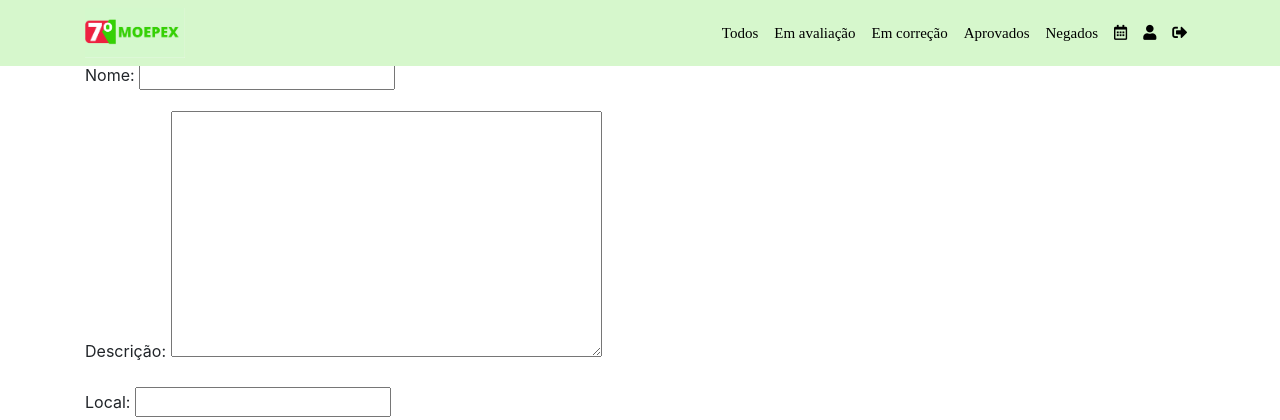
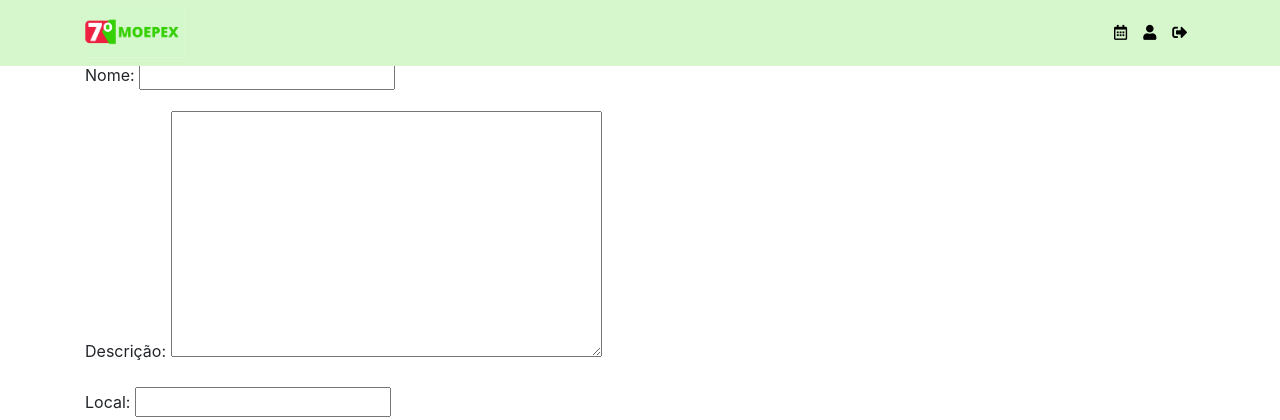
Before and after one commit to ifrs-dev/moepex, a Django app: page /eventos/novo in a window 1280 px wide. Shown: the top 420 px of the page. Run offline with Django 3.2, Linux system fonts and the light colour scheme; the visitor is signed in with stand-in values (Sample User, id 1); parts of the project's set-up code (start-up, migrations or seed data) failed here and were passed over; some libraries are stand-ins or nearby versions.

Commit message:
events table

```diff
--- a/event_site/templates/event_site/base.html
+++ b/event_site/templates/event_site/base.html
@@ -24,26 +24,9 @@
         </button>
         <div class="collapse navbar-collapse" id="navbarResponsive">
           <ul class="navbar-nav ml-auto">
-            {% if request.user.is_superuser%}
-            <li class="nav-item">
-              <a class="nav-link" href="{% url 'home' %}">Todos</a>
-            </li>
-            <li class="nav-item">
-              <a class="nav-link" href="{% url 'event-inavaliation' %}">Em avaliação</a>
-            </li>
-            <li class="nav-item">
-              <a class="nav-link" href="{% url 'event-incorrections' %}">Em correção</a>
-            </li>
-            <li class="nav-item">
-              <a class="nav-link" href="{% url 'event-approved' %}">Aprovados</a>
-            </li>
-            <li class="nav-item">
-              <a class="nav-link" href="{% url 'event-noapproved' %}">Negados</a>
-            </li>
-            {% endif %}
-            {% if request.user.is_staff %}
+            {% if request.user.is_superuser %}
               <li class="nav-item">
-                <a class="nav-link" href="#">
+                <a class="nav-link" href="{% url 'event-list' %}">
                   <i class="far fa-calendar-alt"></i>
                 </a>
               </li>
--- a/events/views.py
+++ b/events/views.py
@@ -21,14 +21,14 @@ class EventDetailView(DetailView):
     template_name = 'events/event-detail.html'
 
 
-class EventListView(EventListView):
+class EventListView(ListView):
     model = Event
-    template_name = 'event_site/event-list.html'
+    template_name = 'events/event-list.html'
 
     def get_context_data(self, *args, **kwargs):
         context = super().get_context_data(*args, **kwargs)
         context['inavaliation'] = Event.objects.filter(status=1)
         context['approved'] = Event.objects.filter(status=2)
-        context['incorrections'] = Event.objects.filter(status=2)
-        context['notapproved'] = Event.objects.filter(status=2)
+        context['incorrections'] = Event.objects.filter(status=3)
+        context['notapproved'] = Event.objects.filter(status=4)
         return context
--- a/project/static/css/style.css
+++ b/project/static/css/style.css
@@ -25,8 +25,11 @@ background-color: #D6F7CC;
 .col{
   text-align: center;
 }
+th {
+    width: 150px;
 
-
+}
+thead tr {background-color: #f5f5f5;}
 /* Custom page CSS
 -------------------------------------------------- */
 /* Not required for template or sticky footer method. */
--- a/project/urls.py
+++ b/project/urls.py
@@ -14,7 +14,7 @@ urlpatterns = [
     path('login/', auth_views.LoginView.as_view(), name="login"),
 	path('logout/', auth_views.logout, {'next_page': '/login/'}, name="logout"),
     path('evento/<int:pk>/', views_events.EventDetailView.as_view(), name='event-detail'),
-    path('dashboard/eventos/', views_events.EventListView.as_view(), name='event-detail'),
+    path('dashboard/eventos/', views_events.EventListView.as_view(), name='event-list'),
     path('admin/', admin.site.urls),
 ]
 urlpatterns += static(settings.MEDIA_URL, document_root=settings.MEDIA_ROOT)
```
Also changed, not shown: events/templates/events/event-list.html (+13 -5 lines), events/templates/events/events-table.html (+10 -4 lines).
